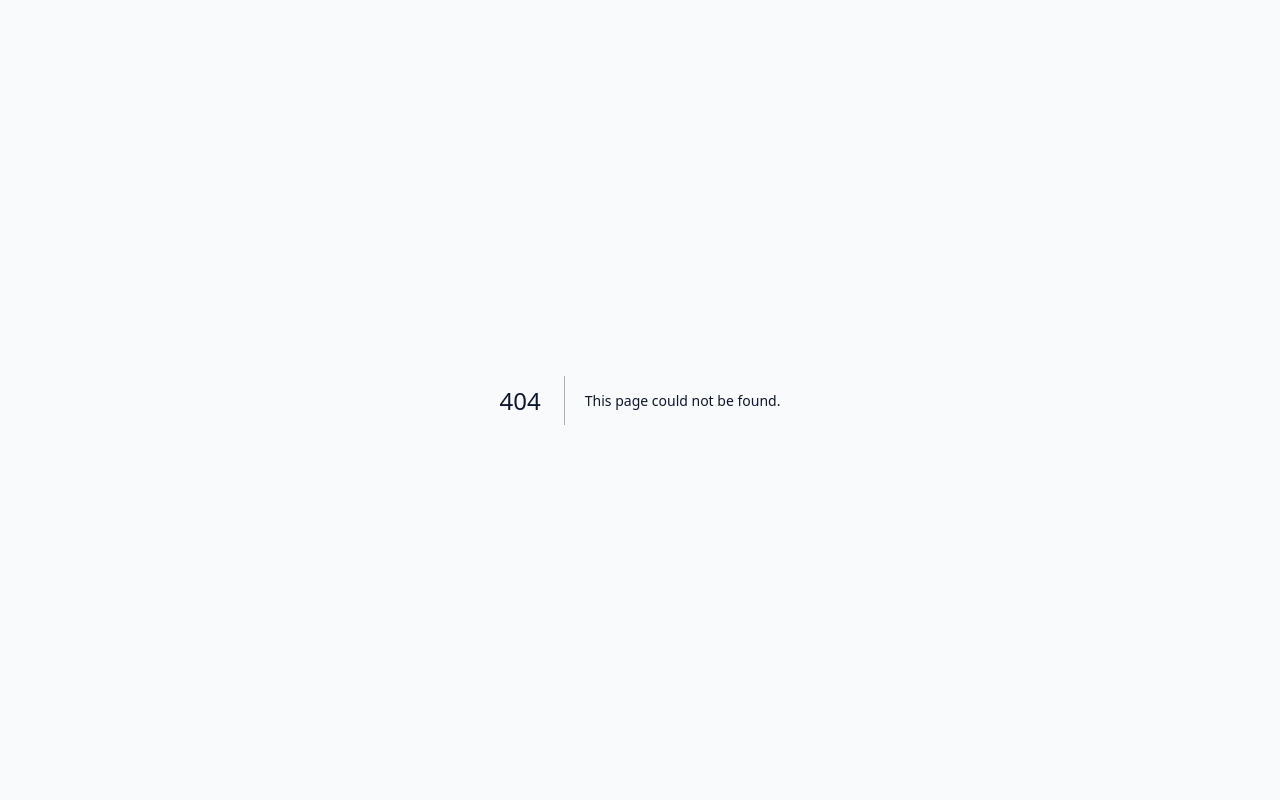
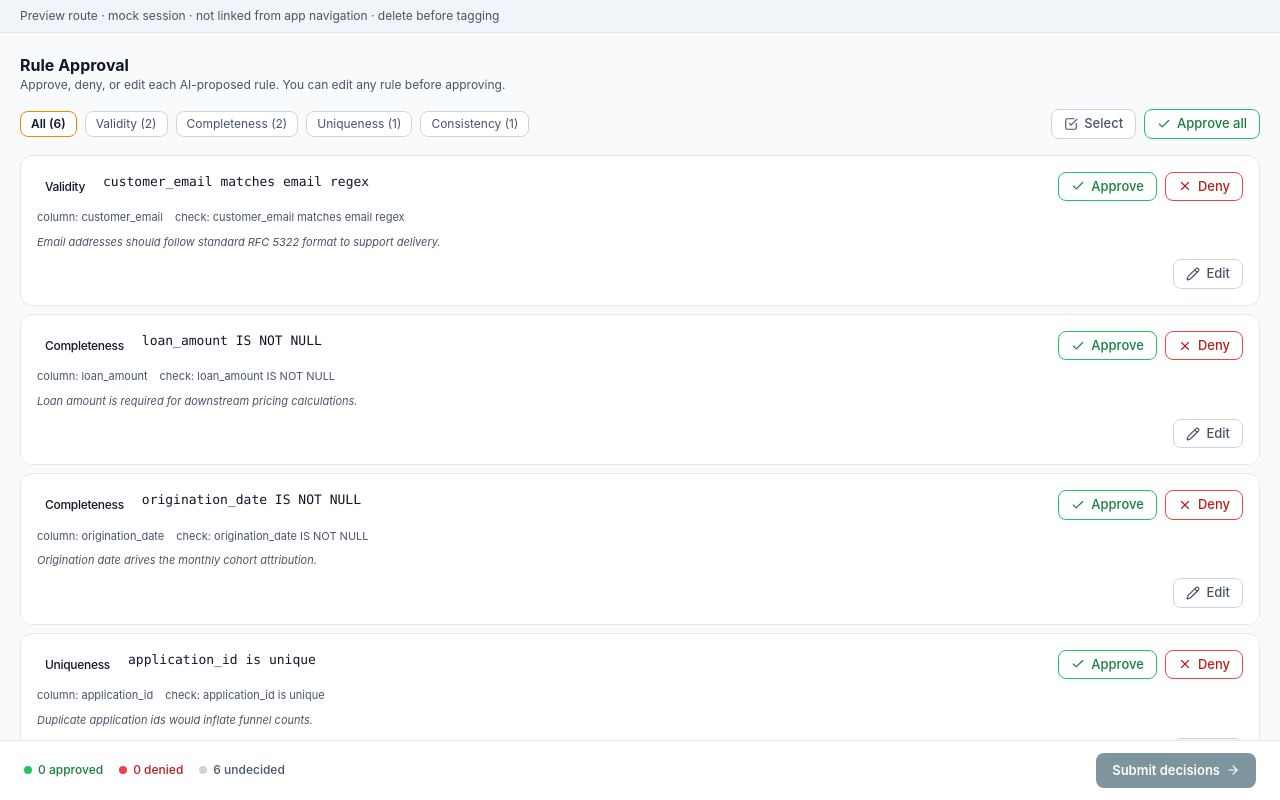
Before and after one commit to anjanid321/ai-dq-accelerator, a Next.js app in the folder frontend/: page /preview/rules in a window 1280 px wide. Before the commit this address had no page. Built offline with nearby package versions, Linux system fonts and the light colour scheme.

Commit message:
temp: preview route for Rules stage smoke test
Renders <RulesStage> with six mock rules covering all four
dimensions. No backend dependency. To be deleted before tagging
rules-stage-v1.

Access at http://localhost:3000/preview/rules

```diff
--- /dev/null
+++ b/frontend/app/preview/rules/page.tsx
@@ -0,0 +1,98 @@
+'use client'
+
+// Temporary preview route for the Rules stage redesign smoke test.
+// NOT linked from the app. Delete before tagging rules-stage-v1.
+
+import type { SessionState, Rule } from '@/lib/types'
+import { RulesStage } from '@/components/stages/RulesStage'
+
+const rules: Rule[] = [
+  {
+    id: 'r1',
+    category: 'validity',
+    column: 'customer_email',
+    check: 'customer_email matches email regex',
+    pattern: '^[^@\\s]+@[^@\\s]+\\.[^@\\s]+$',
+    threshold: 1,
+    modified: false,
+    rationale: 'Email addresses should follow standard RFC 5322 format to support delivery.',
+  },
+  {
+    id: 'r2',
+    category: 'completeness',
+    column: 'loan_amount',
+    check: 'loan_amount IS NOT NULL',
+    threshold: 1,
+    modified: false,
+    rationale: 'Loan amount is required for downstream pricing calculations.',
+  },
+  {
+    id: 'r3',
+    category: 'completeness',
+    column: 'origination_date',
+    check: 'origination_date IS NOT NULL',
+    threshold: 1,
+    modified: false,
+    rationale: 'Origination date drives the monthly cohort attribution.',
+  },
+  {
+    id: 'r4',
+    category: 'uniqueness',
+    column: 'application_id',
+    check: 'application_id is unique',
+    threshold: 1,
+    modified: false,
+    rationale: 'Duplicate application ids would inflate funnel counts.',
+  },
+  {
+    id: 'r5',
+    category: 'validity',
+    column: 'fico_score',
+    check: 'fico_score between min and max',
+    min: 300,
+    max: 850,
+    threshold: 0.99,
+    modified: false,
+    rationale: 'FICO scores outside 300–850 indicate an upstream encoding error.',
+  },
+  {
+    id: 'r6',
+    category: 'consistency',
+    col_a: 'state',
+    col_b: 'zip_code',
+    check: 'state matches zip_code prefix table',
+    threshold: 0.95,
+    modified: false,
+    rationale: 'State and zip should agree per USPS reference; mismatches signal address entry errors.',
+  },
+]
+
+const session: SessionState = {
+  session_id: 'preview-rules-mock',
+  stage: 'AWAITING_RULE_APPROVAL',
+  profile: {},
+  ai_summary: '',
+  suggested_rules: rules,
+  baseline_quality_score: 0.72,
+  current_score: 0.72,
+  validation_summary: '',
+  anomaly_summary: '',
+  transformation_log: [],
+  scorecard: {},
+  narrative: '',
+  output_dir: '',
+  zip_path: '',
+}
+
+export default function RulesPreviewPage() {
+  return (
+    <div className="h-screen flex flex-col bg-canvas">
+      <div className="px-5 py-2 bg-elevated border-b border-border text-xs text-fg-muted">
+        Preview route · mock session · not linked from app navigation · delete before tagging
+      </div>
+      <div className="flex-1 min-h-0">
+        <RulesStage session={session} />
+      </div>
+    </div>
+  )
+}
```
